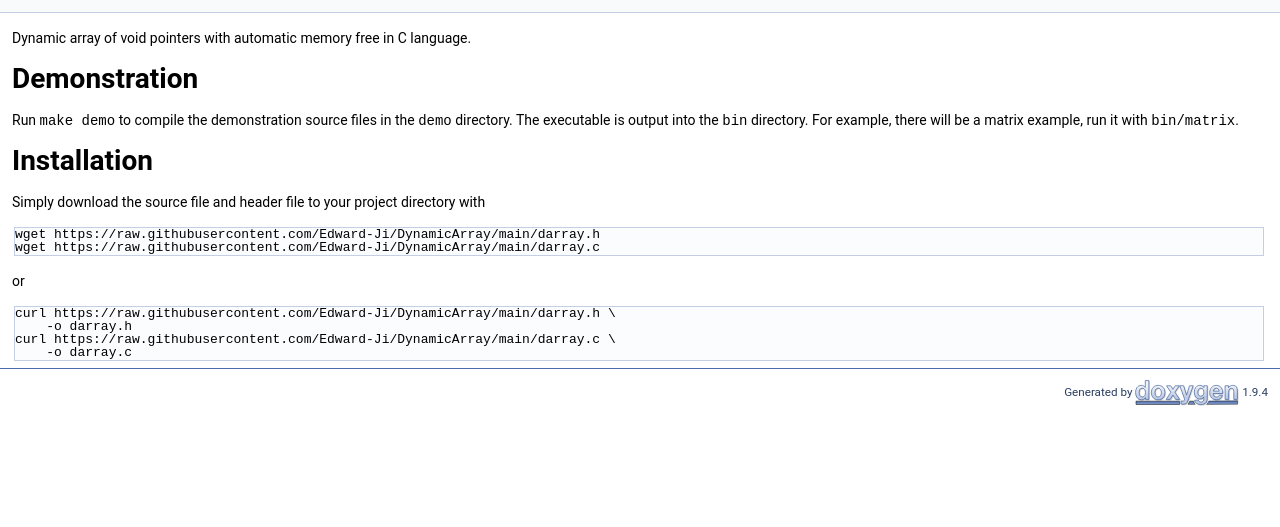
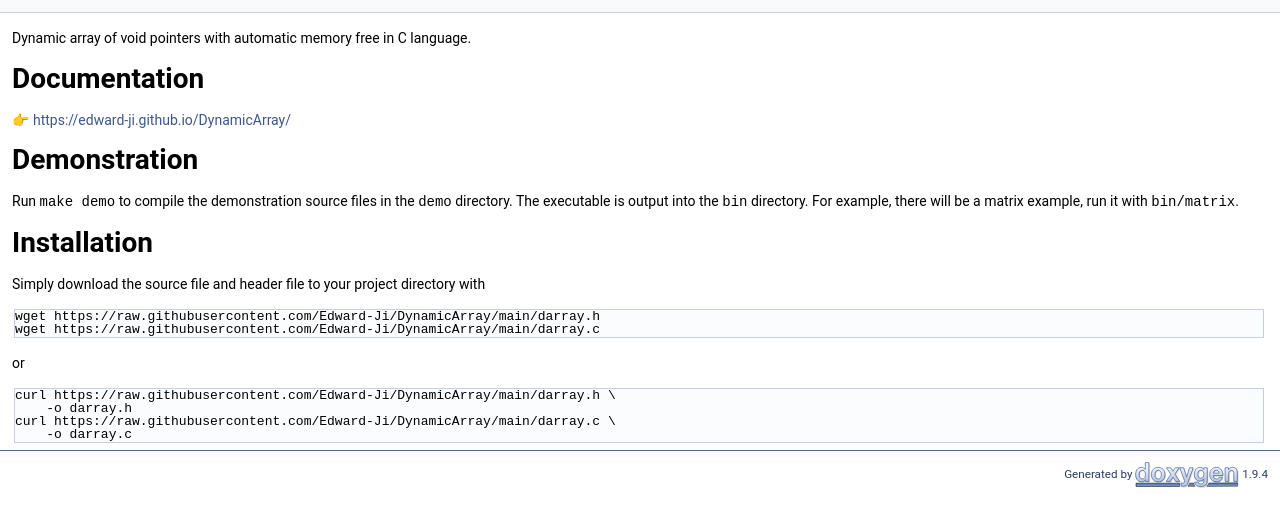
Before and after one commit to Edward-Ji/DynamicArray, a plain HTML site: page md__r_e_a_d_m_e.html in a window 1280 px wide. Shown: the part 139-666 px from the top of the page. Drawn offline with Linux system fonts and the light colour scheme.

Commit message:
Deploying to gh-pages from @ Edward-Ji/DynamicArray@733a5a0b5428dbb3ffdfe59c6c396a0bb44e0622 🚀

```diff
--- a/md__r_e_a_d_m_e.html
+++ b/md__r_e_a_d_m_e.html
@@ -68,9 +68,12 @@ $(function() {
 <div class="contents">
 <div class="textblock"><p >Dynamic array of void pointers with automatic memory free in C language.</p>
 <h1><a class="anchor" id="autotoc_md2"></a>
+Documentation</h1>
+<p >👉 <a href="https://edward-ji.github.io/DynamicArray/">https://edward-ji.github.io/DynamicArray/</a></p>
+<h1><a class="anchor" id="autotoc_md3"></a>
 Demonstration</h1>
 <p >Run <code>make demo</code> to compile the demonstration source files in the <code>demo</code> directory. The executable is output into the <code>bin</code> directory. For example, there will be a matrix example, run it with <code>bin/matrix</code>.</p>
-<h1><a class="anchor" id="autotoc_md3"></a>
+<h1><a class="anchor" id="autotoc_md4"></a>
 Installation</h1>
 <p >Simply download the source file and header file to your project directory with</p>
 <div class="fragment"><div class="line">wget https://raw.githubusercontent.com/Edward-Ji/DynamicArray/main/darray.h</div>
```
